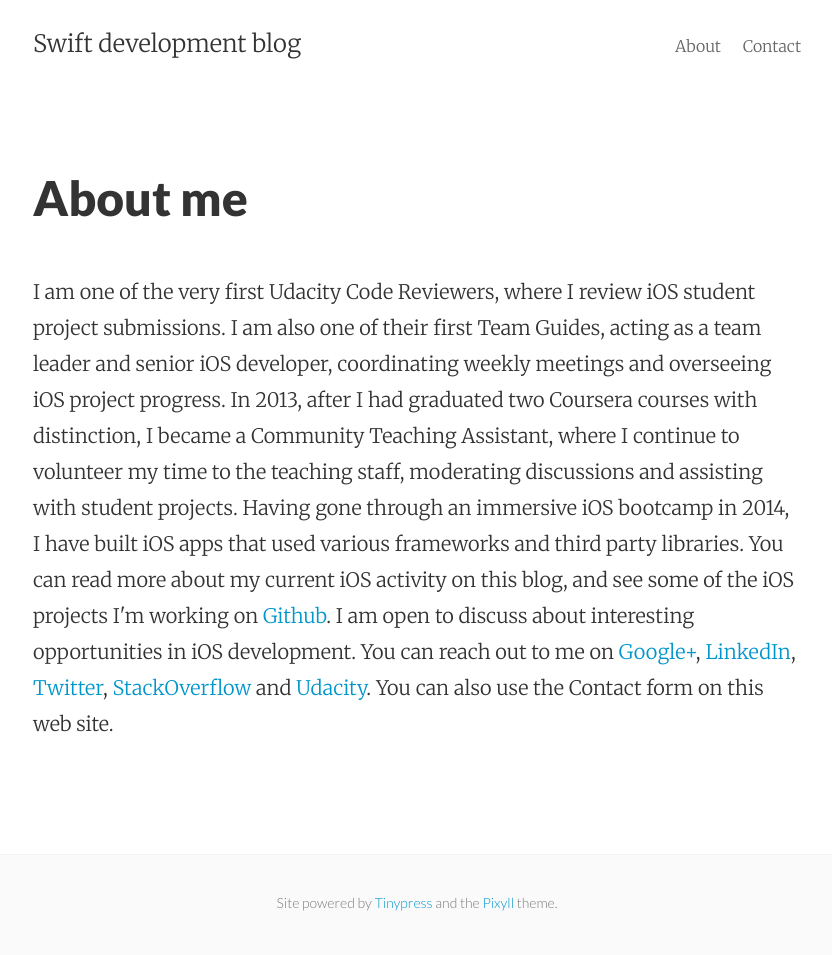
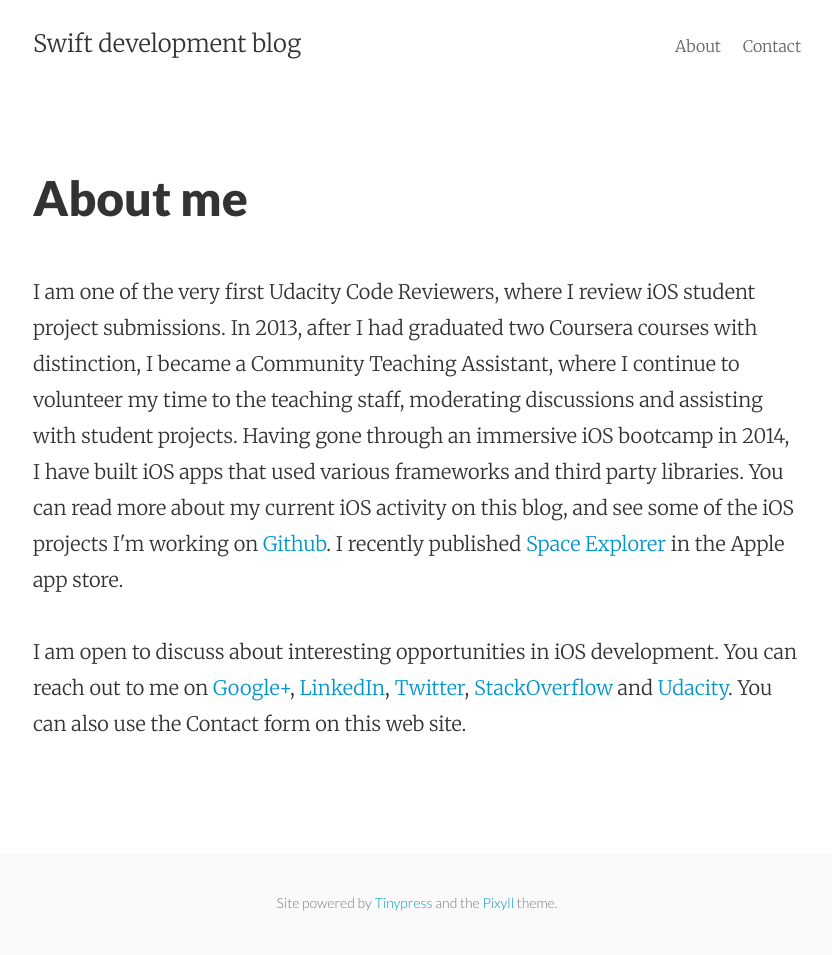
Before and after one commit to mhorga/mhorga.github.io, a Jekyll site: the page built from about.html, in a window 1280 px wide. Shown: the whole page, without its empty margins (223-1055 px from the left). Built offline with Jekyll 4.4.1, drawn with Linux system fonts in a browser that asks for light colours.

Commit message:
Updated the About page

```diff
--- a/about.html
+++ b/about.html
@@ -7,12 +7,8 @@
 <div class="py2">
 
   <p>
-    I am one of the very first Udacity Code Reviewers, where I review iOS student project submissions. I am also one of their first Team Guides, acting as a team leader and senior iOS developer, coordinating weekly meetings and overseeing iOS project progress.
-
-In 2013, after I had graduated two Coursera courses with distinction, I became a Community Teaching Assistant, where I continue to volunteer my time to the teaching staff, moderating discussions and assisting with student projects.
-
-Having gone through an immersive iOS bootcamp in 2014, I have built iOS apps that used various frameworks and third party libraries.
-
-You can read more about my current iOS activity on this blog, and see some of the iOS projects I'm working on <a href="https://github.com/mhorga" target="_blank">Github</a>. I am open to discuss about interesting opportunities in iOS development. You can reach out to me on <a href="https://plus.google.com/u/0/+MariusHorga/about" target="_blank">Google+</a>, <a href="https://www.linkedin.com/in/mhorga" target="_blank">LinkedIn</a>, <a href="https://twitter.com/mhorga_" target="_blank">Twitter</a>, <a href="http://stackoverflow.com/users/3948730/marius" target="_blank">StackOverflow</a> and <a href="https://profiles.udacity.com/u/mariushorga" target="_blank">Udacity</a>. You can also use the Contact form on this web site.
+    I am one of the very first Udacity Code Reviewers, where I review iOS student project submissions. In 2013, after I had graduated two Coursera courses with distinction, I became a Community Teaching Assistant, where I continue to volunteer my time to the teaching staff, moderating discussions and assisting with student projects. Having gone through an immersive iOS bootcamp in 2014, I have built iOS apps that used various frameworks and third party libraries. You can read more about my current iOS activity on this blog, and see some of the iOS projects I'm working on <a href="https://github.com/mhorga" target="_blank">Github</a>. I recently published <a href="apple.co/1QPQzOM" target="_blank">Space Explorer</a> in the Apple app store.
+    <br /><br />
+    I am open to discuss about interesting opportunities in iOS development. You can reach out to me on <a href="https://plus.google.com/u/0/+MariusHorga/about" target="_blank">Google+</a>, <a href="https://www.linkedin.com/in/mhorga" target="_blank">LinkedIn</a>, <a href="https://twitter.com/mhorga_" target="_blank">Twitter</a>, <a href="http://stackoverflow.com/users/3948730/marius" target="_blank">StackOverflow</a> and <a href="https://profiles.udacity.com/u/mariushorga" target="_blank">Udacity</a>. You can also use the Contact form on this web site.
   </p>
 </div>
```
